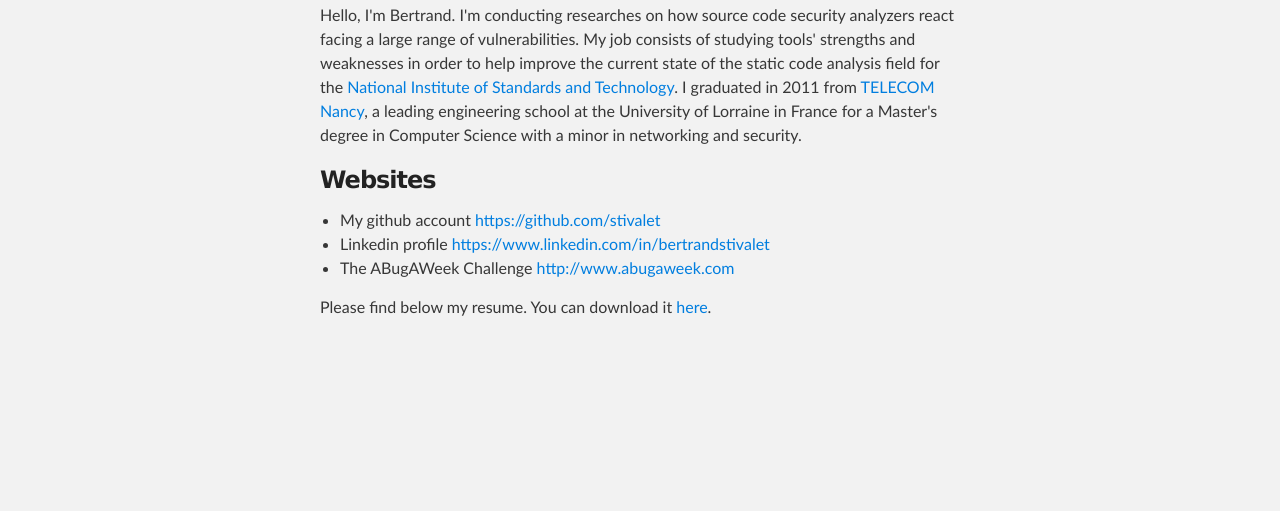
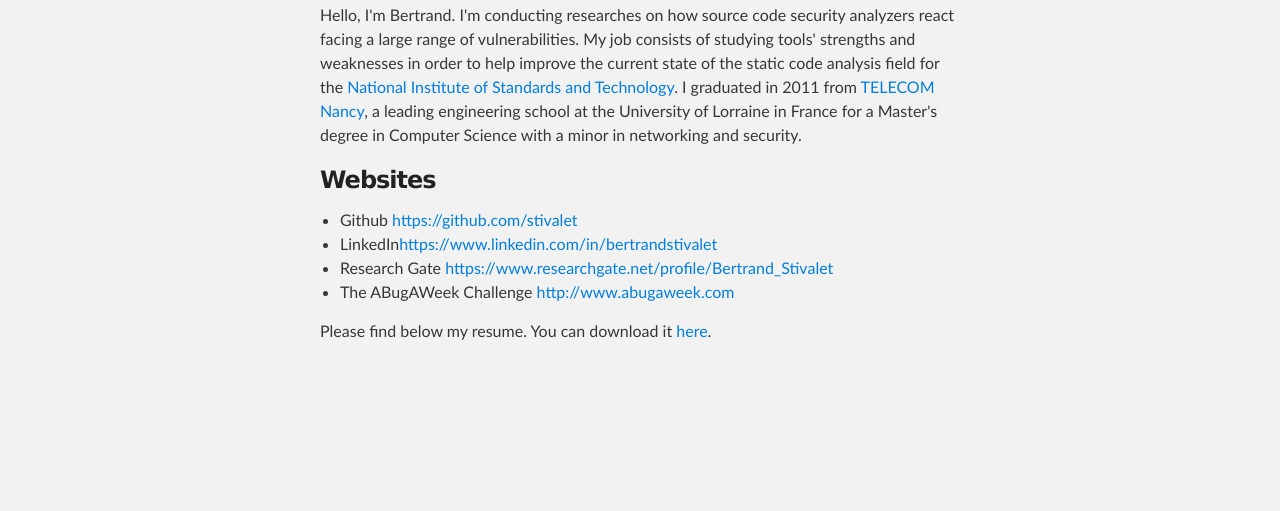
Before and after one commit to stivalet/stivalet.github.io, a plain HTML site: page index.html in a window 1280 px wide. Shown: the part 289-800 px from the top of the page. Drawn offline with Linux system fonts and the light colour scheme.

Commit message:
Update index.html

```diff
--- a/index.html
+++ b/index.html
@@ -42,8 +42,9 @@ University of Lorraine in France for a Master's degree in Computer Science with
 <h3>
 <a id="website" class="anchor" href="#website" aria-hidden="true"><span class="octicon octicon-link"></span></a>Websites</h3>
 <ul>
-<li>My github account <a href="https://github.com/stivalet">https://github.com/stivalet</a></li>
-<li>Linkedin profile <a href="https://www.linkedin.com/in/bertrandstivalet">https://www.linkedin.com/in/bertrandstivalet</a></li>
+<li>Github <a href="https://github.com/stivalet">https://github.com/stivalet</a></li>
+<li>LinkedIn<a href="https://www.linkedin.com/in/bertrandstivalet">https://www.linkedin.com/in/bertrandstivalet</a></li>
+<li>Research Gate <a href="https://www.researchgate.net/profile/Bertrand_Stivalet">https://www.researchgate.net/profile/Bertrand_Stivalet</a></li>
 <li>The ABugAWeek Challenge <a href="http://www.abugaweek.com">http://www.abugaweek.com</a></p></li>
 </ul>
 
```
